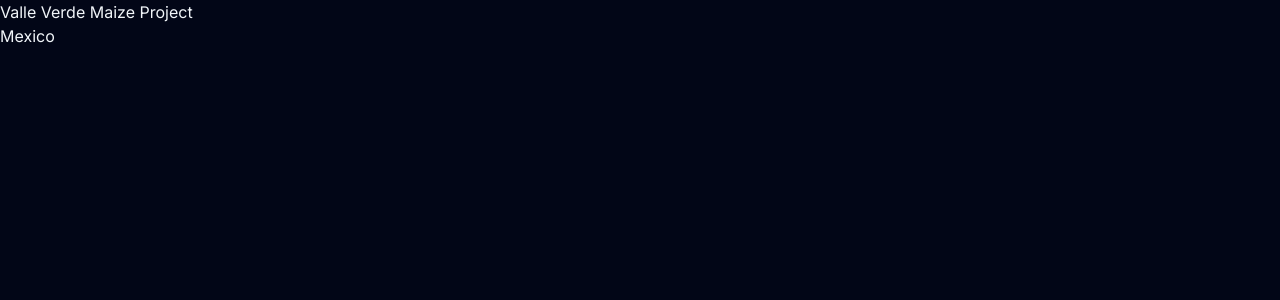
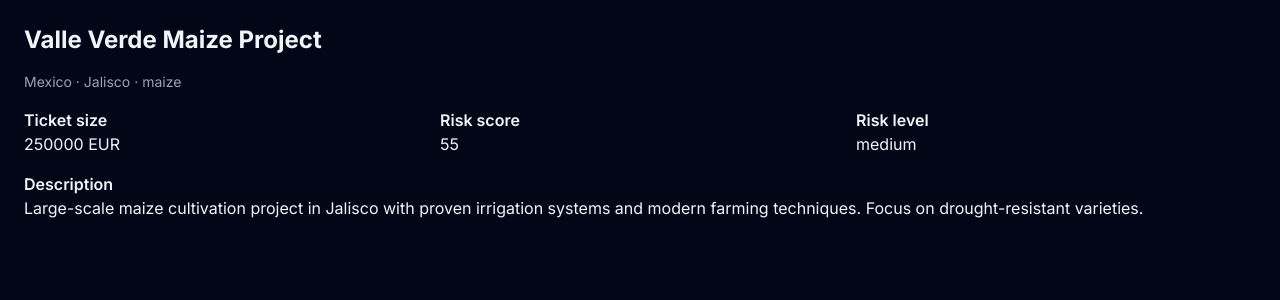
Before and after one commit to quesomemo-bit/mvp.fintech-precision, a Next.js app: page /deals/1 in a window 1280 px wide. Shown: the top 300 px of the page. Built offline with nearby package versions, Linux system fonts and the light colour scheme.

Commit message:
Update DealDetailClient.tsx

```diff
--- a/src/app/deals/[id]/DealDetailClient.tsx
+++ b/src/app/deals/[id]/DealDetailClient.tsx
@@ -7,12 +7,34 @@ type DealDetailClientProps = {
 };
 
 export default function DealDetailClient({ deal }: DealDetailClientProps) {
-  // IMPORTANT: must return JSX
   return (
-    <div>
-      <h1>{deal.projectName}</h1>
-      <p>{deal.country}</p>
-      {/* add whatever fields you want to show */}
+    <div className="p-6 space-y-4">
+      <h1 className="text-2xl font-bold">{deal.projectName}</h1>
+      <p className="text-sm text-gray-400">
+        {deal.country} · {deal.region} · {deal.crop}
+      </p>
+
+      <div className="grid gap-4 md:grid-cols-3">
+        <div>
+          <h2 className="font-semibold">Ticket size</h2>
+          <p>
+            {deal.ticketSize} {deal.currency}
+          </p>
+        </div>
+        <div>
+          <h2 className="font-semibold">Risk score</h2>
+          <p>{deal.riskScore}</p>
+        </div>
+        <div>
+          <h2 className="font-semibold">Risk level</h2>
+          <p>{deal.riskLevel}</p>
+        </div>
+      </div>
+
+      <div>
+        <h2 className="font-semibold">Description</h2>
+        <p>{deal.description}</p>
+      </div>
     </div>
   );
 }
```
